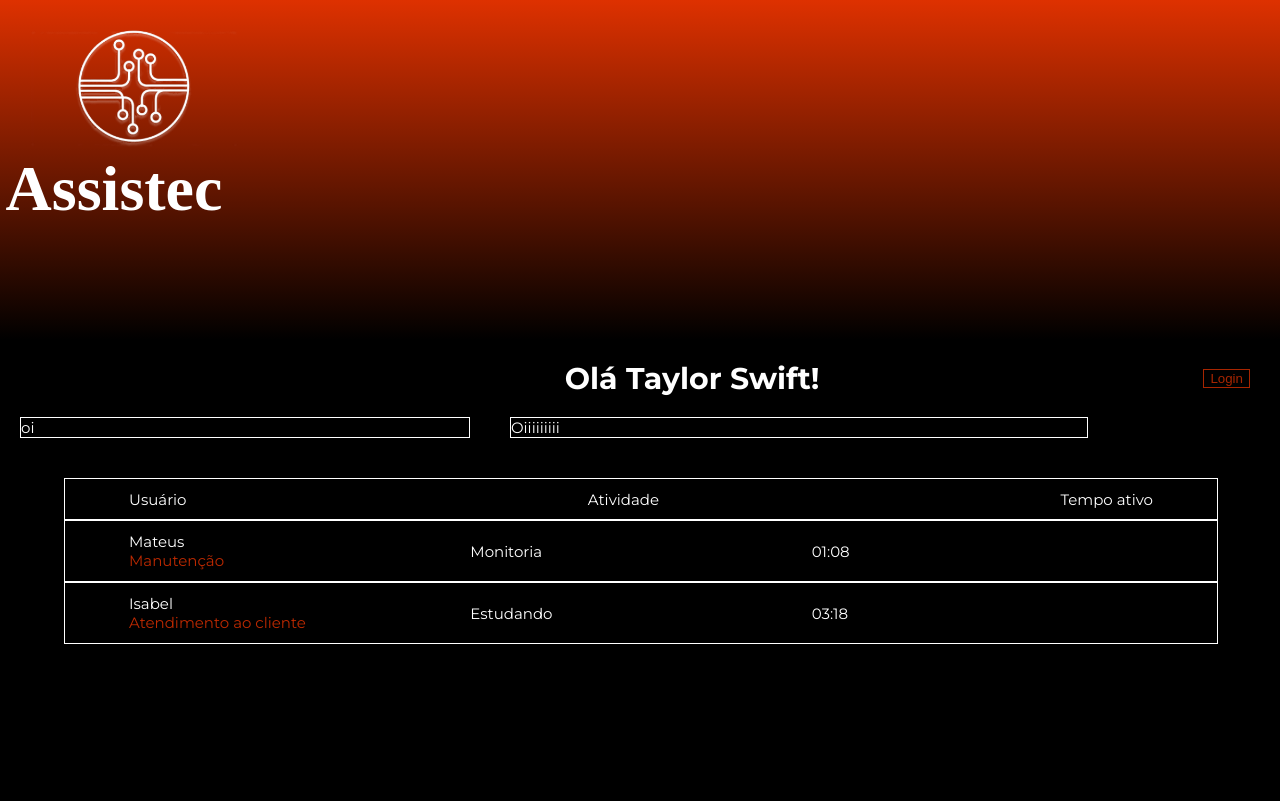
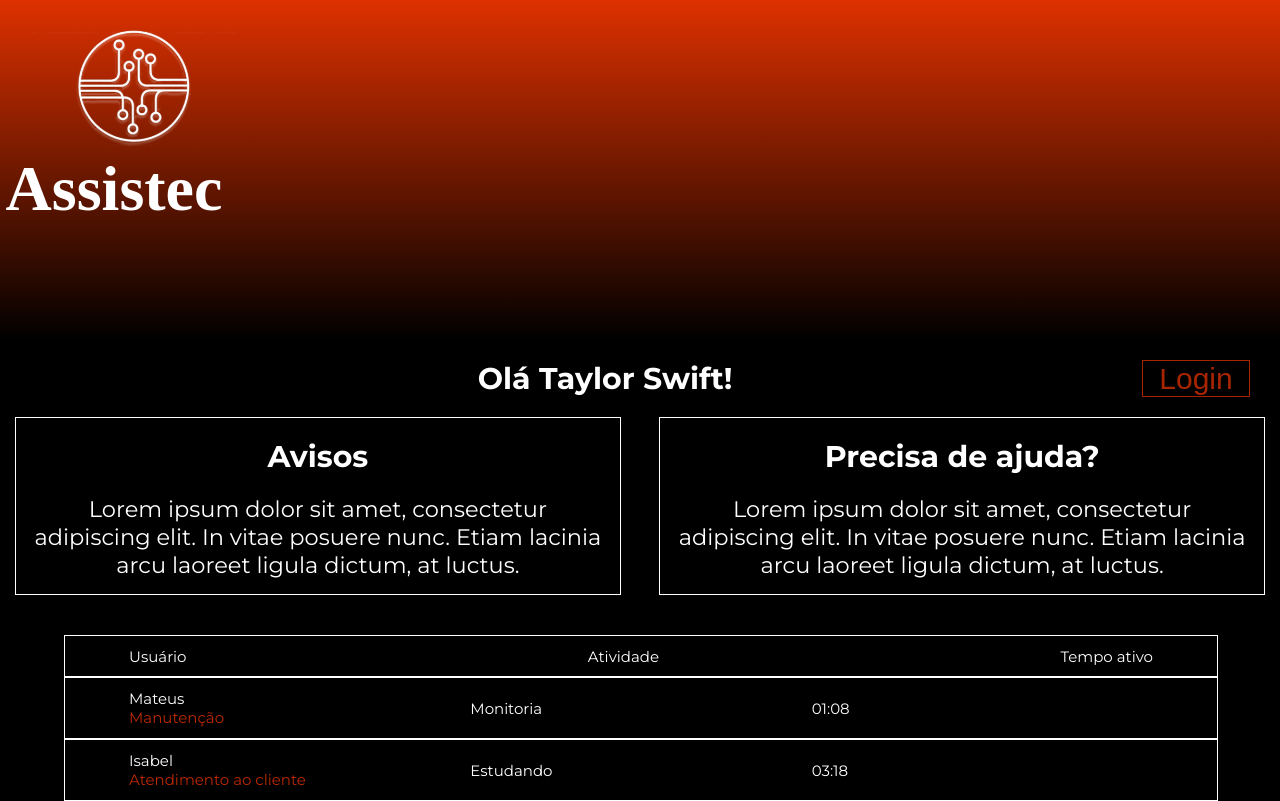
Before and after one commit to LuizVerteiro/trainee-g4-cpe, a React (Vite) app in the folder trainee-cpe/: page /logada in a window 1280 px wide. Built offline with nearby package versions, Linux system fonts and the light colour scheme.

Commit message:
FINALIZEI A AJUDA E OS AVISOS

```diff
--- a/trainee-cpe/src/Pages/Home_logada/Home_logada.jsx
+++ b/trainee-cpe/src/Pages/Home_logada/Home_logada.jsx
@@ -5,7 +5,7 @@ import {
   DivText,
   Container,
   DivOla,
-  OlaTexto,
+  Titulo,
   Login,
   Linha,
   DivAjuda,
@@ -17,6 +17,7 @@ import {
   Atividade,
   Nome,
   TempoAtivo,
+  Texto,
 } from "./Styles";
 import ImageLogo from "../../Assets/Logo.png";
 
@@ -45,13 +46,25 @@ function Home_logada() {
         </DivLogo>
       </DivHeader>
       <DivOla>
-        <OlaTexto>Olá Taylor Swift!</OlaTexto>
+        <Titulo>Olá Taylor Swift!</Titulo>
         <Login> Login </Login>
       </DivOla>
 
       <Linha>
-        <DivAvisos>oi</DivAvisos>
-        <DivAjuda>Oiiiiiiiii</DivAjuda>
+        <DivAvisos>
+          <Titulo>Avisos</Titulo>
+          <Texto>
+            Lorem ipsum dolor sit amet, consectetur adipiscing elit. In vitae
+            posuere nunc. Etiam lacinia arcu laoreet ligula dictum, at luctus.
+          </Texto>
+        </DivAvisos>
+        <DivAjuda>
+          <Titulo>Precisa de ajuda?</Titulo>
+          <Texto>
+            Lorem ipsum dolor sit amet, consectetur adipiscing elit. In vitae
+            posuere nunc. Etiam lacinia arcu laoreet ligula dictum, at luctus.
+          </Texto>
+        </DivAjuda>
       </Linha>
 
       <Tabela>
--- a/trainee-cpe/src/Pages/Home_logada/Styles.js
+++ b/trainee-cpe/src/Pages/Home_logada/Styles.js
@@ -28,16 +28,6 @@ export const DivLogo = styled.div`
   padding-top: 30px;
 `;
 
-export const DivAvisos = styled.div`
-  display: flex;
-  flex-direction: column;
-  margin-left: 20px;
-  border-top: 10px;
-  height: auto;
-  width: 35%;
-  border: 1px solid #fff;
-`;
-
 export const DivOla = styled.div`
   display: flex;
   flex-direction: row;
@@ -46,37 +36,81 @@ export const DivOla = styled.div`
   align-items: center;
   justify-content: end;
   text-align: start;
-  gap: 30%;
+  gap: 32%;
 `;
 
 export const Login = styled.button`
   color: #a72500;
   background-color: #000000;
   border: 1px solid #a72500;
+  font-weight: 500;
   margin-right: 2rem;
+  font-size: 2rem;
+  width: 108px;
+  height: 37px;
 `;
 
-export const OlaTexto = styled.h1`
+export const Titulo = styled.h1`
   color: white;
   display: flex;
+  text-align: center;
+`;
+
+export const Texto = styled.div`
+  text-align: center;
+  color: #fff;
+  display: flex;
+  text-align: center;
+  font-family: Montserrat;
+  font-size: 1.5rem;
+  font-style: normal;
+  font-weight: 400;
+  line-height: normal;
 `;
 
 export const Linha = styled.div`
   display: flex;
   flex-direction: row;
+  align-items: center;
+  justify-content: center;
+  border-right: 1rem;
   width: 100%;
-  gap: 40px;
+  height: auto;
+  gap: 3%;
 `;
 
 export const DivAjuda = styled.div`
   display: flex;
+  flex-grow: 1;
+  padding-bottom: 1rem;
+  padding-right: 1rem;
+  padding-left: 1rem;
+  margin-right: 1rem;
   flex-direction: column;
+  justify-content: center;
+  align-items: center;
   border-top: 10px;
   height: auto;
-  width: 45%;
+  width: 35%;
   border: 1px solid #fff;
 `;
 
+export const DivAvisos = styled.div`
+  display: flex;
+  flex-grow: 1;
+  padding-bottom: 1rem;
+  padding-right: 1rem;
+  padding-left: 1rem;
+  border-left: 1rem;
+  flex-direction: column;
+  justify-content: center;
+  align-items: center;
+  margin-left: 1rem;
+  border-top: 10px;
+  height: auto;
+  width: 35%;
+  border: 1px solid #fff;
+`;
 export const Tabela = styled.div``;
 
 export const HeaderTabela = styled.div`
```
